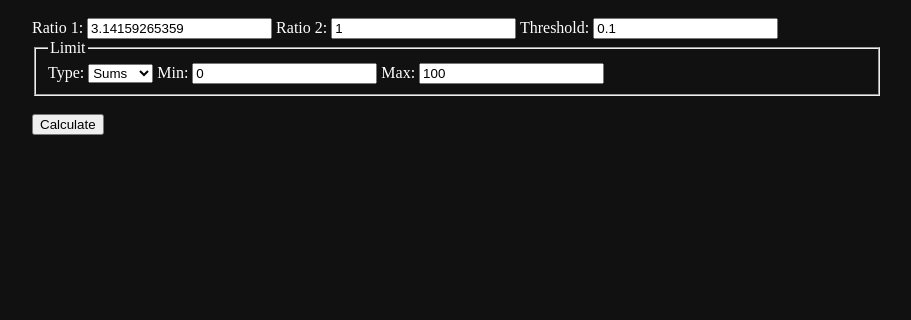
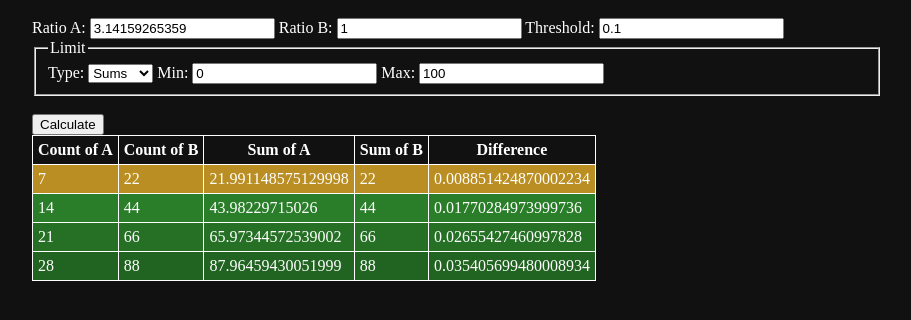
Before and after one commit to ParadigmMango2/RatioMatcher, a plain HTML site: page index.html in a window 1280 px wide. Both pictures are taken after a click on the button "Calculate". Shown: the part 80-400 px from the top of the page, without its empty margins (183-1094 px from the left). Drawn offline with Linux system fonts and the light colour scheme.

Commit message:
added colored table

```diff
--- a/ratio-matcher.js
+++ b/ratio-matcher.js
@@ -4,8 +4,8 @@ const html = `
     <h2 id="worker-warning" class="warning" hidden>ERROR: You cannot use this tool. Your browser does not support web workers.</h1>
     <h2 id="blob-warning" class="warning" hidden>ERROR: You cannot use this tool. Your browser does not support blobs.</h1>
     <h2 id="url-warning" class="warning" hidden>ERROR: You cannot use this tool. Your browser does not support blob URLs.</h1>
-    <label>Ratio 1: <input id="ratio-1-input" type="number" step="any" min="0" value="3.14159265359" size="12"></label>
-    <label>Ratio 2: <input id="ratio-2-input" type="number" step="any" min="0" value="1" size="12"></label>
+    <label>Ratio A: <input id="ratio-a-input" type="number" step="any" min="0" value="3.14159265359" size="12"></label>
+    <label>Ratio B: <input id="ratio-b-input" type="number" step="any" min="0" value="1" size="12"></label>
     <label>Threshold: <input id="threshold-input" type="number" step="any" min="0" value="0.1" size="12"></label>
     <fieldset>
       <legend>Limit</legend>
@@ -28,8 +28,8 @@ const tool = document.getElementById("ratio-matcher");
 const workerWarning = document.getElementById("worker-warning");
 const blobWarning = document.getElementById("blob-warning");
 const urlWarning = document.getElementById("url-warning");
-const ratio1 = document.getElementById("ratio-1-input");
-const ratio2 = document.getElementById("ratio-2-input");
+const ratioA = document.getElementById("ratio-a-input");
+const ratioB = document.getElementById("ratio-b-input");
 const threshold = document.getElementById("threshold-input");
 const limitType = document.getElementById("limit-type-select");
 const minLimit = document.getElementById("min-limit");
@@ -46,14 +46,14 @@ if (!window.URL) urlWarning.removeAttribute("hidden");
 // Button function
 function calculate() {
   console.log("calc called");
-  console.log(ratio1.value);
-  console.log(ratio2.value);
+  console.log(ratioA.value);
+  console.log(ratioB.value);
   console.log(threshold.value);
   console.log(limitType.value);
   console.log(minLimit.value);
   console.log(maxLimit.value);
 
-  // console.log(matchRatios(ratio1.value, ratio2.value, threshold.value, limitType.value, minLimit.value, maxLimit.value));
+  // console.log(matchRatios(ratioA.value, ratioB.value, threshold.value, limitType.value, minLimit.value, maxLimit.value));
   // console.log(matchRatios.toString());
 
   // Create a worker script and register it as a blob with a url
@@ -74,8 +74,8 @@ function calculate() {
   const worker = new Worker(workerURL);
 
   worker.postMessage({
-    a: parseFloat(ratio1.value),
-    b: parseFloat(ratio2.value),
+    a: parseFloat(ratioA.value),
+    b: parseFloat(ratioB.value),
     threshold: parseFloat(threshold.value),
     limitType: limitType.value,
     min: parseFloat(minLimit.value),
@@ -87,8 +87,49 @@ function calculate() {
     console.log(event.data);
     console.log(results);
 
+    // Cleanup
     worker.terminate();
     URL.revokeObjectURL(workerURL);
+
+    // Add data to table
+    calculationsTable.innerHTML = "";
+
+    const tableHead = document.createElement("thead");
+    tableHead.innerHTML = `
+      <tr>
+        <th>Count of A</th>
+        <th>Count of B</th>
+        <th>Sum of A</th>
+        <th>Sum of B</th>
+        <th>Difference</th>
+      </tr>
+    `;
+    calculationsTable.appendChild(tableHead);
+
+    const tableBody = document.createElement("tbody");
+    calculationsTable.appendChild(tableBody);
+
+    for (const closestRatio of results) {
+      const [ countA, countB, sumA, sumB, difference, closestYet ] = closestRatio;
+
+      const tableRow = document.createElement("tr");
+      tableRow.innerHTML = `
+        <td>${countA}</td>
+        <td>${countB}</td>
+        <td>${sumA}</td>
+        <td>${sumB}</td>
+        <td>${difference}</td>
+      `
+      if (closestYet === "Closest Yet") {
+        tableRow.className = "closestYet";
+      } else {
+        const diffRatio = difference / threshold.value;
+        const lightnessValue = 40 - diffRatio * 40;
+        tableRow.style.setProperty('--lightness-value', `${lightnessValue}%`);
+      }
+
+      tableBody.appendChild(tableRow);
+    }
   }
 
   worker.onerror = function(event) {
--- a/styles.css
+++ b/styles.css
@@ -1,6 +1,25 @@
 body {
   background-color: #111111;
-  color: #FFFFFF;
+  color: white;
   max-width: 850px;
   margin: 40px auto;
 }
+
+#ratio-matcher {
+  table {
+    border-collapse: collapse;
+  }
+
+  td, th {
+    border: 1px solid white;
+    padding: 5px;
+  }
+
+  tr.closestYet {
+    background-color: #BA8E23;
+  }
+
+  tr:not(.closestYet) {
+    background-color: hsl(120deg, 50%, var(--lightness-value));
+  }
+}
```
